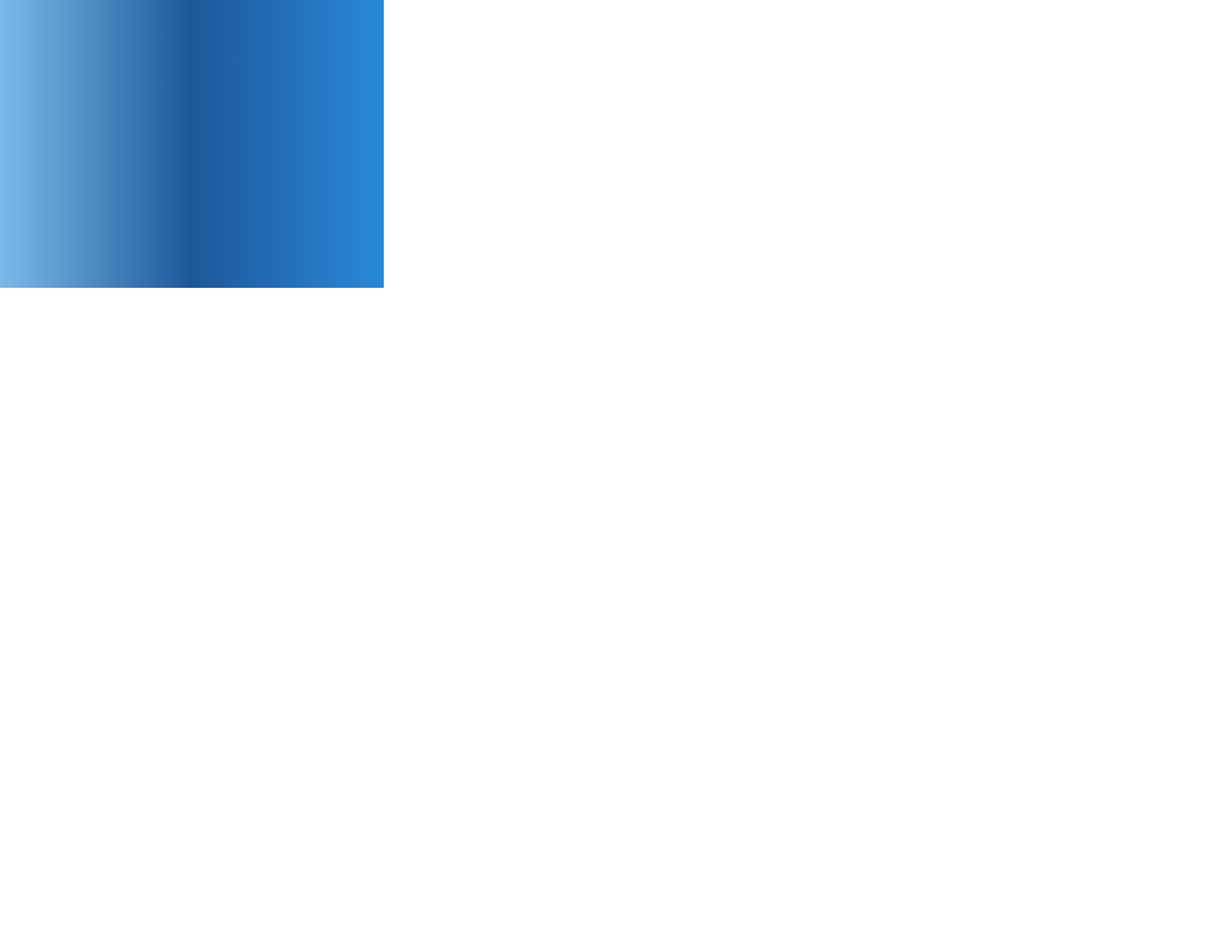
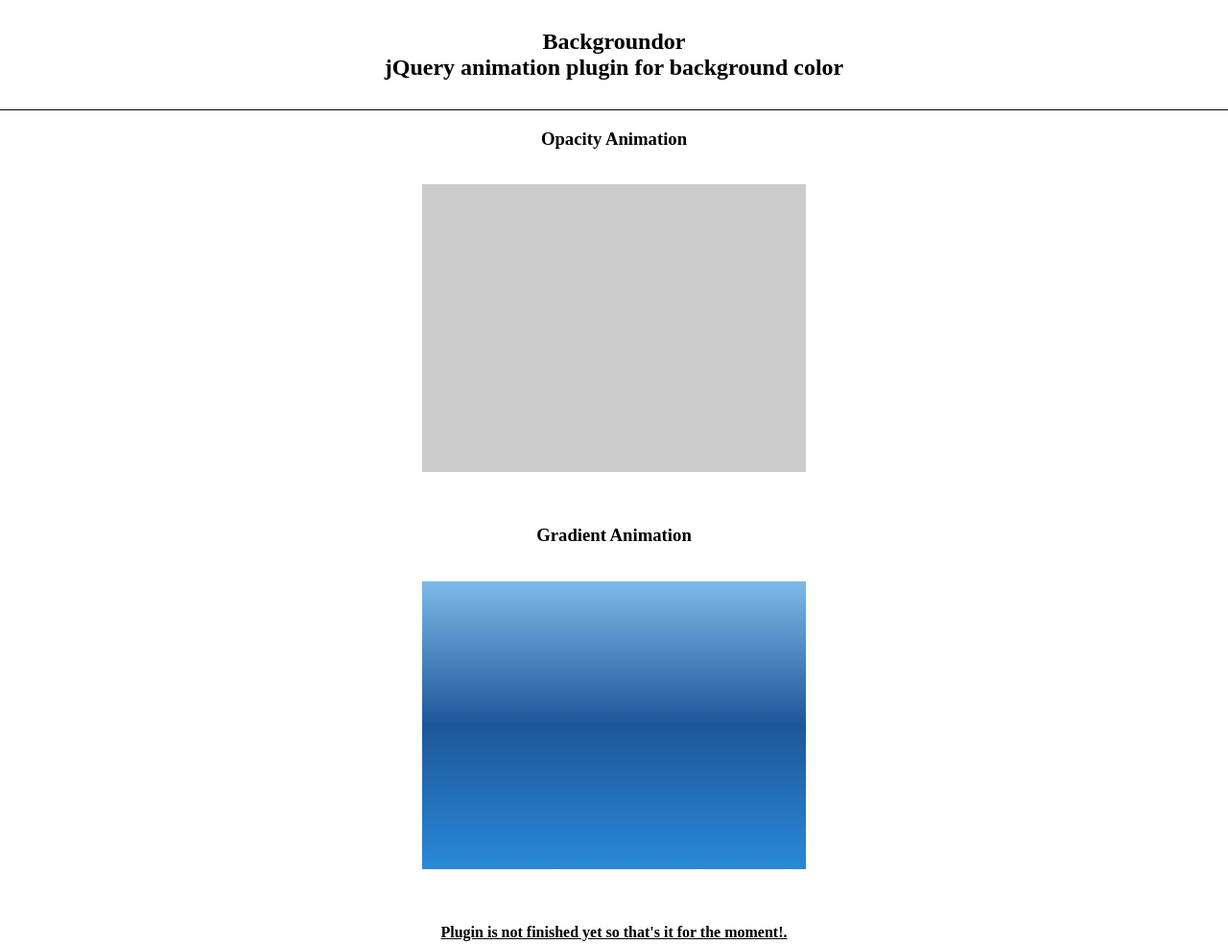
Before and after one commit to KhaledElAnsari/backgroundor, a plain HTML site: page index.html in a window 1280 px wide. Shown: the whole page at 96% size. Before the commit the page ends 800 px from the top, so only its background shows below. Drawn offline with Linux system fonts and the light colour scheme.

Commit message:
some info in the index page + some prefixes for the css

```diff
--- a/backgroundor.js
+++ b/backgroundor.js
@@ -67,14 +67,26 @@
           }
         }
 
-        var color = 'linear-gradient(to right,' + colors[colors.length - 1] + ' ' + '0%';
+        var color1 = '-webkit-linear-gradient(bottom,' + colors[colors.length - 1] + ' ' + '0%';
+        var color2 = '-moz-linear-gradient(bottom,' + colors[colors.length - 1] + ' ' + '0%';
+        var color3 = '-o-linear-gradient(bottom,' + colors[colors.length - 1] + ' ' + '0%';
+        var color4 = 'linear-gradient(to bottom,' + colors[colors.length - 1] + ' ' + '0%';
         for (var i = 0; i < colors.length; i++) {
-          color = color + ', ' + colors[i] + ' ' + values[i] + '%';
+          color1 = color1 + ', ' + colors[i] + ' ' + values[i] + '%';
+          color2 = color2 + ', ' + colors[i] + ' ' + values[i] + '%';
+          color3 = color3 + ', ' + colors[i] + ' ' + values[i] + '%';
+          color4 = color4 + ', ' + colors[i] + ' ' + values[i] + '%';
         }
-        color += ')';
+        color1 += ')';
+        color2 += ')';
+        color3 += ')';
+        color4 += ')';
 
         $(elem).css({
-          'background':color,
+          'background':color1,
+          'background':color2,
+          'background':color3,
+          'background':color4,
         });
       }, intervaltime);
     };
--- a/index.html
+++ b/index.html
@@ -3,19 +3,35 @@
   <head>
   </head>
   <body style="height:100%; margin:0;">
-    <!-- <header style="border-bottom: 1px solid; padding: 10px 0;">
-      Some animation tests
-    </header> -->
-    <div id="test" style="height:300px;width:400px;">
+    <header style="border-bottom: 1px solid; padding: 10px 0; text-align:center">
+      <h2>Backgroundor <br/> jQuery animation plugin for background color</h2>
+    </header>
+
+    <h3 style="text-align:center;">Opacity Animation</h3>
+    <br/>
+    <div id="test" style="height:300px;width:400px;margin:0 auto;">
 
     </div>
+    <br/><br/>
+    <h3 style="text-align:center;">Gradient Animation</h3>
+    <br/>
+    <div id="test2" style="height:300px;width:400px;margin:0 auto;">
+
+    </div>
+    <br/><br/>
+
+    <h4 style="text-align:center;"><u>Plugin is not finished yet so that's it for the moment!.</u></h4>
+
+    <br/><br/>
+
     <script src="./jQuery191.js"></script>
     <script src="./backgroundor.js"></script>
 
     <script type="text/javascript">
       $(document).ready(function() {
         console.log('thoz');
-        $('#test').backgroundor('gradient');
+        $('#test').backgroundor('opacity');
+        $('#test2').backgroundor('gradient');
       });
     </script>
   </body>
```
Also changed, not shown: README.md.
